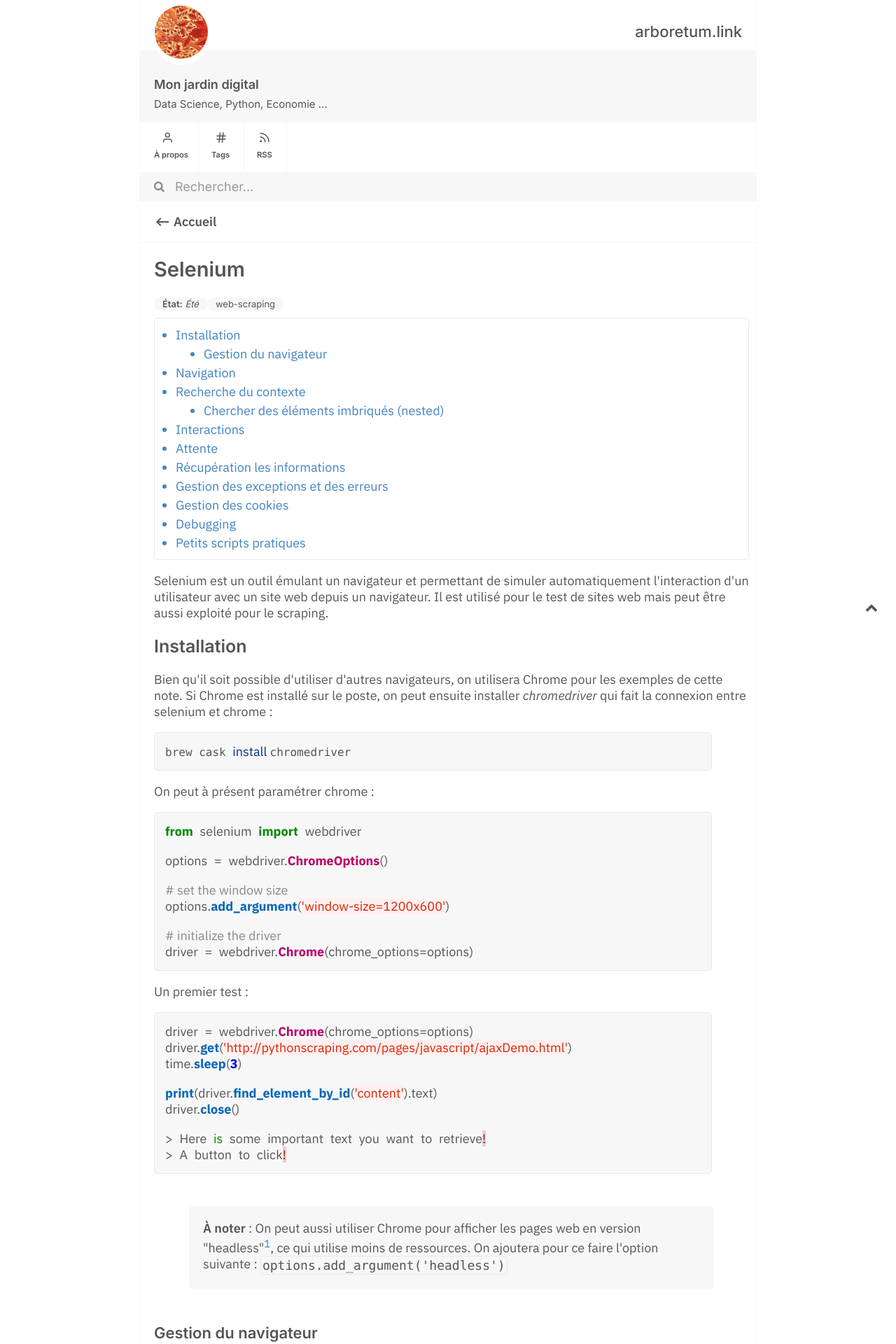
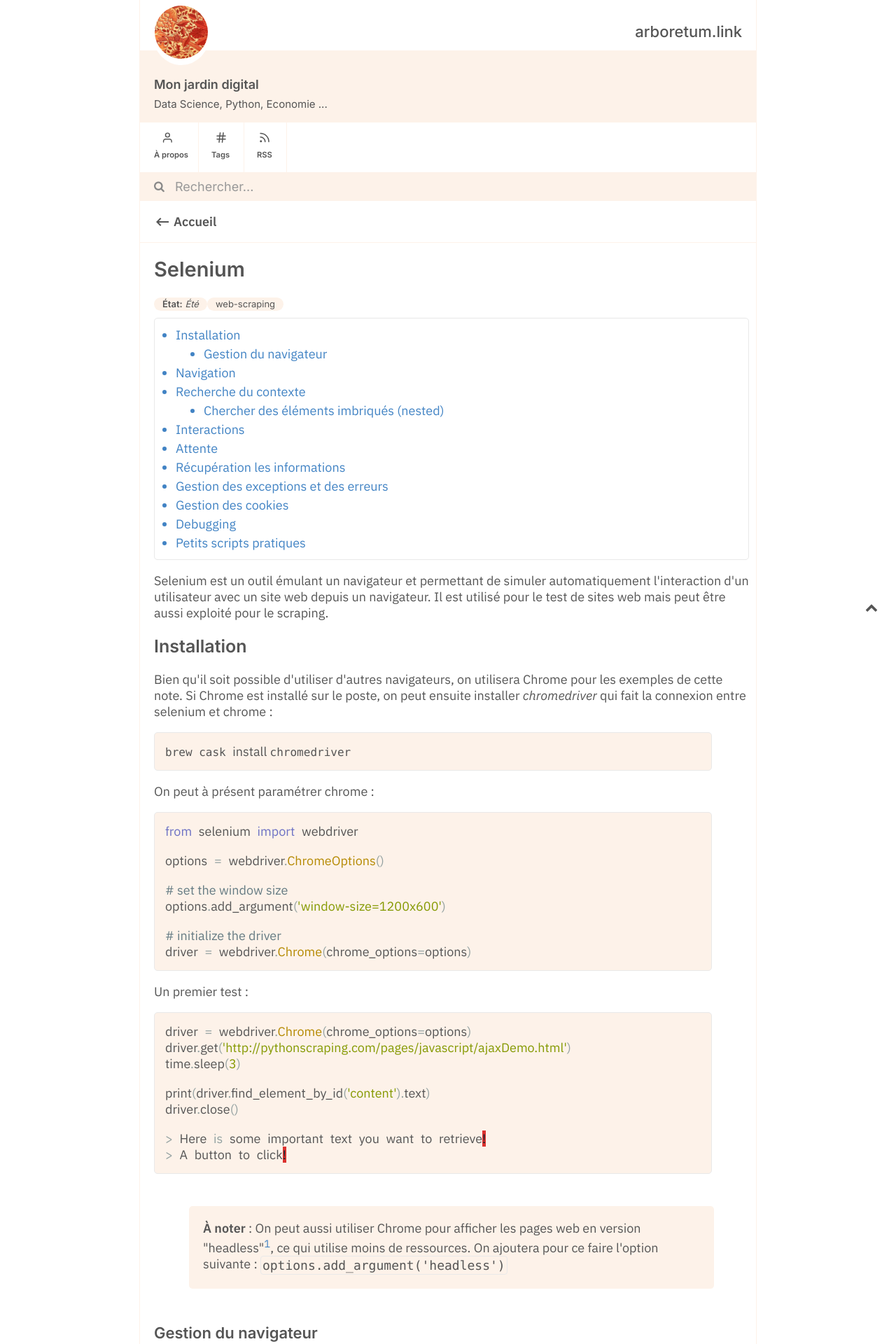
Before and after one commit to Maxence-L/arboretum.link, a Jekyll site: the page built from _notes/selenium.md, in a window 1280 px wide. Shown: the top 1920 px of the page at 70% size. Built offline with Jekyll 4.4.1, drawn with Linux system fonts in a browser that asks for light colours; the table of contents is made by our own code.

Commit message:
Update styles

```diff
--- a/assets/css/highlight.css
+++ b/assets/css/highlight.css
@@ -1,68 +1,77 @@
-.highlight .hll { background-color: #ffffcc }
-.highlight  { background: #ffffff; }
-.highlight .c { color: #888888 } /* Comment */
-.highlight .err { color: #a61717; background-color: #e3d2d2 } /* Error */
-.highlight .k { color: #008800; font-weight: bold } /* Keyword */
-.highlight .ch { color: #888888 } /* Comment.Hashbang */
-.highlight .cm { color: #888888 } /* Comment.Multiline */
-.highlight .cp { color: #cc0000; font-weight: bold } /* Comment.Preproc */
-.highlight .cpf { color: #888888 } /* Comment.PreprocFile */
-.highlight .c1 { color: #888888 } /* Comment.Single */
-.highlight .cs { color: #cc0000; font-weight: bold; background-color: #fff0f0 } /* Comment.Special */
-.highlight .gd { color: #000000; background-color: #ffdddd } /* Generic.Deleted */
-.highlight .ge { font-style: italic } /* Generic.Emph */
-.highlight .gr { color: #aa0000 } /* Generic.Error */
-.highlight .gh { color: #333333 } /* Generic.Heading */
-.highlight .gi { color: #000000; background-color: #ddffdd } /* Generic.Inserted */
-.highlight .go { color: #888888 } /* Generic.Output */
-.highlight .gp { color: #555555 } /* Generic.Prompt */
-.highlight .gs { font-weight: bold } /* Generic.Strong */
-.highlight .gu { color: #666666 } /* Generic.Subheading */
-.highlight .gt { color: #aa0000 } /* Generic.Traceback */
-.highlight .kc { color: #008800; font-weight: bold } /* Keyword.Constant */
-.highlight .kd { color: #008800; font-weight: bold } /* Keyword.Declaration */
-.highlight .kn { color: #008800; font-weight: bold } /* Keyword.Namespace */
-.highlight .kp { color: #008800 } /* Keyword.Pseudo */
-.highlight .kr { color: #008800; font-weight: bold } /* Keyword.Reserved */
-.highlight .kt { color: #888888; font-weight: bold } /* Keyword.Type */
-.highlight .m { color: #0000DD; font-weight: bold } /* Literal.Number */
-.highlight .s { color: #dd2200; background-color: #fff0f0 } /* Literal.String */
-.highlight .na { color: #336699 } /* Name.Attribute */
-.highlight .nb { color: #003388 } /* Name.Builtin */
-.highlight .nc { color: #bb0066; font-weight: bold } /* Name.Class */
-.highlight .no { color: #003366; font-weight: bold } /* Name.Constant */
-.highlight .nd { color: #555555 } /* Name.Decorator */
-.highlight .ne { color: #bb0066; font-weight: bold } /* Name.Exception */
-.highlight .nf { color: #0066bb; font-weight: bold } /* Name.Function */
-.highlight .nl { color: #336699; font-style: italic } /* Name.Label */
-.highlight .nn { color: #bb0066; font-weight: bold } /* Name.Namespace */
-.highlight .py { color: #336699; font-weight: bold } /* Name.Property */
-.highlight .nt { color: #bb0066; font-weight: bold } /* Name.Tag */
-.highlight .nv { color: #336699 } /* Name.Variable */
-.highlight .ow { color: #008800 } /* Operator.Word */
-.highlight .w { color: #bbbbbb } /* Text.Whitespace */
-.highlight .mb { color: #0000DD; font-weight: bold } /* Literal.Number.Bin */
-.highlight .mf { color: #0000DD; font-weight: bold } /* Literal.Number.Float */
-.highlight .mh { color: #0000DD; font-weight: bold } /* Literal.Number.Hex */
-.highlight .mi { color: #0000DD; font-weight: bold } /* Literal.Number.Integer */
-.highlight .mo { color: #0000DD; font-weight: bold } /* Literal.Number.Oct */
-.highlight .sa { color: #dd2200; background-color: #fff0f0 } /* Literal.String.Affix */
-.highlight .sb { color: #dd2200; background-color: #fff0f0 } /* Literal.String.Backtick */
-.highlight .sc { color: #dd2200; background-color: #fff0f0 } /* Literal.String.Char */
-.highlight .dl { color: #dd2200; background-color: #fff0f0 } /* Literal.String.Delimiter */
-.highlight .sd { color: #dd2200; background-color: #fff0f0 } /* Literal.String.Doc */
-.highlight .s2 { color: #dd2200; background-color: #fff0f0 } /* Literal.String.Double */
-.highlight .se { color: #0044dd; background-color: #fff0f0 } /* Literal.String.Escape */
-.highlight .sh { color: #dd2200; background-color: #fff0f0 } /* Literal.String.Heredoc */
-.highlight .si { color: #3333bb; background-color: #fff0f0 } /* Literal.String.Interpol */
-.highlight .sx { color: #22bb22; background-color: #f0fff0 } /* Literal.String.Other */
-.highlight .sr { color: #008800; background-color: #fff0ff } /* Literal.String.Regex */
-.highlight .s1 { color: #dd2200; background-color: #fff0f0 } /* Literal.String.Single */
-.highlight .ss { color: #aa6600; background-color: #fff0f0 } /* Literal.String.Symbol */
-.highlight .bp { color: #003388 } /* Name.Builtin.Pseudo */
-.highlight .fm { color: #0066bb; font-weight: bold } /* Name.Function.Magic */
-.highlight .vc { color: #336699 } /* Name.Variable.Class */
-.highlight .vg { color: #dd7700 } /* Name.Variable.Global */
-.highlight .vi { color: #3333bb } /* Name.Variable.Instance */
-.highlight .vm { color: #336699 } /* Name.Variable.Magic */
-.highlight .il { color: #0000DD; font-weight: bold } /* Literal.Number.Integer.Long */
+.highlight table td { padding: 5px; }
+.highlight table pre { margin: 0; }
+.highlight, .highlight .w {
+  color: #586e75;
+}
+.highlight .err {
+  color: #002b36;
+  background-color: #dc322f;
+}
+.highlight .c, .highlight .ch, .highlight .cd, .highlight .cm, .highlight .cpf, .highlight .c1, .highlight .cs {
+  color: #657b83;
+}
+.highlight .cp {
+  color: #b58900;
+}
+.highlight .nt {
+  color: #b58900;
+}
+.highlight .o, .highlight .ow {
+  color: #93a1a1;
+}
+.highlight .p, .highlight .pi {
+  color: #93a1a1;
+}
+.highlight .gi {
+  color: #859900;
+}
+.highlight .gd {
+  color: #dc322f;
+}
+.highlight .gh {
+  color: #268bd2;
+  background-color: #002b36;
+  font-weight: bold;
+}
+.highlight .k, .highlight .kn, .highlight .kp, .highlight .kr, .highlight .kv {
+  color: #6c71c4;
+}
+.highlight .kc {
+  color: #cb4b16;
+}
+.highlight .kt {
+  color: #cb4b16;
+}
+.highlight .kd {
+  color: #cb4b16;
+}
+.highlight .s, .highlight .sa, .highlight .sb, .highlight .sc, .highlight .dl, .highlight .sd, .highlight .s2, .highlight .sh, .highlight .sx, .highlight .s1 {
+  color: #859900;
+}
+.highlight .sr {
+  color: #2aa198;
+}
+.highlight .si {
+  color: #d33682;
+}
+.highlight .se {
+  color: #d33682;
+}
+.highlight .nn {
+  color: #b58900;
+}
+.highlight .nc {
+  color: #b58900;
+}
+.highlight .no {
+  color: #b58900;
+}
+.highlight .na {
+  color: #268bd2;
+}
+.highlight .m, .highlight .mb, .highlight .mf, .highlight .mh, .highlight .mi, .highlight .il, .highlight .mo, .highlight .mx {
+  color: #859900;
+}
+.highlight .ss {
+  color: #859900;
+}
--- a/assets/css/style.css
+++ b/assets/css/style.css
@@ -36,9 +36,9 @@
 }
 
 .box {
-    border-left: 1px solid #f7f7f7;
-    border-right: 1px solid #f7f7f7;
-    border-bottom: 1px solid #f7f7f7;
+    border-left: 1px solid #FDF2E9;
+    border-right: 1px solid #FDF2E9;
+    border-bottom: 1px solid #FDF2E9;
     width: 80%;
     position: absolute;
     top: 0px;
@@ -148,7 +148,7 @@
 
 .regular-sans code {
     padding: 20px;
-    background-color: #f7f7f7;
+    background-color: #FDF2E9;
     border-radius: 5px;
     border: none;
     font-family: 'IBM Plex Sans', Inter, 'Segoe UI', Roboto, Oxygen, Ubuntu, Cantarell, 'Open Sans', 'Helvetica Neue', sans-serif !important;
@@ -156,7 +156,7 @@
 
 .serif code {
     padding: 20px;
-    background-color: #f7f7f7;
+    background-color: #FDF2E9;
     border-radius: 5px;
     border: none;
     font-family: 'EB Garamond', Georgia, serif !important;
@@ -172,7 +172,7 @@
     padding: 15px 15px  15px 15px;
     vertical-align:middle;
     width: 90%;
-    background-color: #f7f7f7;
+    background-color: #FDF2E9;
     border: 1px solid #e9e9e9;
     border-radius: 5px;
     color: #555;
@@ -197,7 +197,7 @@
     font-family: inherit;
     font-size: inherit;
     padding: 20px;
-    background-color: #f7f7f7;
+    background-color: #FDF2E9;
     border-radius: 5px;
 }
 
@@ -242,11 +242,11 @@
 }
 
 thead tr:nth-child(odd) {
-    background-color: #f7f7f7;
+    background-color: #FDF2E9;
 }
 
 tbody tr:nth-child(even) {
-    background-color: #f7f7f7;
+    background-color: #FDF2E9;
 }
 
 hr {
@@ -259,7 +259,7 @@
 /* Blogposts: Post-heading, Post-subheading, Post-content, Related Posts*/
 
 .site-heading {
-    border-bottom: 2px solid #f7f7f7;
+    border-bottom: 2px solid #FDF2E9;
     flex: 0 0 20px;
     align-self: stretch;
     align-content: flex-end;
@@ -308,14 +308,14 @@
 
 
 .dashboard {
-    border-bottom: 2px solid #f7f7f7;
+    border-bottom: 2px solid #FDF2E9;
     width: 100%;
     display: flex;
     flex-direction: column;
 }
 
 .userboard {
-    background-color: #f7f7f7;
+    background-color: #FDF2E9;
     width: 100%;
 }
 
@@ -368,7 +368,7 @@
 }
 
 .main-site-subheader {
-    border-bottom: 1px solid #f7f7f7;
+    border-bottom: 1px solid #FDF2E9;
     padding-left: 15px;
 }
 
@@ -380,7 +380,7 @@
     vertical-align: middle;
     display: inline-block;
     justify-content: center;
-    border-right: 1px solid #f7f7f7;
+    border-right: 1px solid #FDF2E9;
     color: #555555;
 }
 
@@ -452,7 +452,7 @@
 }
 
 .notes-page-subheader {
-    border-bottom: 1px solid #f7f7f7;
+    border-bottom: 1px solid #FDF2E9;
     padding-left: 15px;
 }
 
@@ -536,7 +536,7 @@
 }
 
 .default-background {
-    background-color: #f7f7f7 !important;
+    background-color: #FDF2E9 !important;
 }
 
 .large {
@@ -587,7 +587,7 @@
     font-family:  'IBM Plex Sans', Inter, 'Segoe UI', Roboto, 'Helvetica Neue', Arial, sans-serif;
     font-size: 18px;  /* Let's set the font-size to something old-man friendly */
     padding: 20px;
-    background-color: #f7f7f7;
+    background-color: #FDF2E9;
     border-radius: 5px;
 }
 
@@ -637,8 +637,8 @@
     font-family:  Inter, 'Segoe UI', Roboto, 'Helvetica Neue', Arial, sans-serif !important;
     color: #555;
     font-size: 18px;
-    border-bottom: 1px solid #f7f7f7;
-    background-color: #f7f7f7;
+    border-bottom: 1px solid #FDF2E9;
+    background-color: #FDF2E9;
 }
 
 ::placeholder {
@@ -657,7 +657,7 @@
 }
 
 .searchbar input[type="text"]:focus {
-    border-color: #f7f7f7;
+    border-color: #FDF2E9;
     box-shadow: 0 0 8px 0 #A7D0EB;
 }
 
@@ -714,12 +714,12 @@
 .feed-title-excerpt-block {
     width: 100%;
     cursor: pointer;
-    border-top: 1px solid #f7f7f7;
-    border-bottom: 1px solid #f7f7f7;
+    border-top: 1px solid #FDF2E9;
+    border-bottom: 1px solid #FDF2E9;
 }
 
 .feed-title-excerpt-block:hover {
-    background-color: #f7f7f7;
+    background-color: #FDF2E9;
 }
 
 .srccode {
@@ -773,7 +773,7 @@
 
 .tag {
     color: #555555;
-    background: #f7f7f7;
+    background: #FDF2E9;
     text-decoration: none;
     display: inline-block;
     padding: 0 12px;
@@ -1007,7 +1007,7 @@
 }
 
 .related {
-    background-color: #f7f7f7;
+    background-color: #FDF2E9;
     width: 100%;
     min-height: 100px;
     border-radius: 10px;
```
Also changed, not shown: _notes/Test Bootstrap.md (+2 -0 lines), 3 other files.
